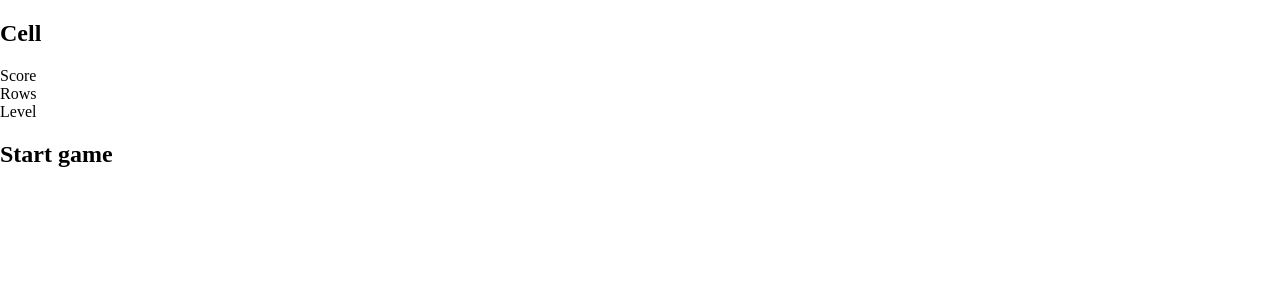
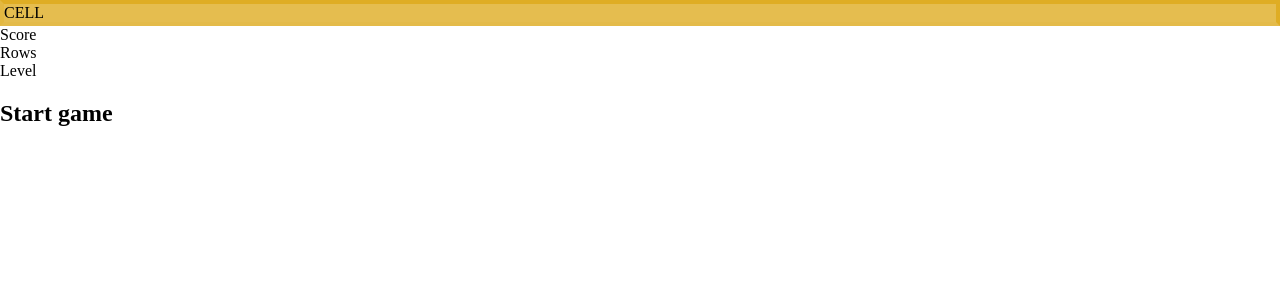
Before and after one commit to tinspham209/tetris-game-react, a React (Create React App) app: page / in a window 1280 px wide. Shown: the top 300 px of the page. Built offline with nearby package versions, Linux system fonts and the light colour scheme.

Commit message:
import StyledCell to Cell component

```diff
--- a/src/components/Cell/index.jsx
+++ b/src/components/Cell/index.jsx
@@ -1,10 +1,12 @@
 import React from "react";
+import { StyledCell } from "../styles/StyledCell";
+import { TETROMINOS } from "../../tetrominos";
 
 const Cell = ({ type }) => {
 	return (
-		<div>
-			<h2>Cell</h2>
-		</div>
+		<StyledCell type={"L"} color={TETROMINOS["L"].color}>
+			CELL
+		</StyledCell>
 	);
 };
 
```
